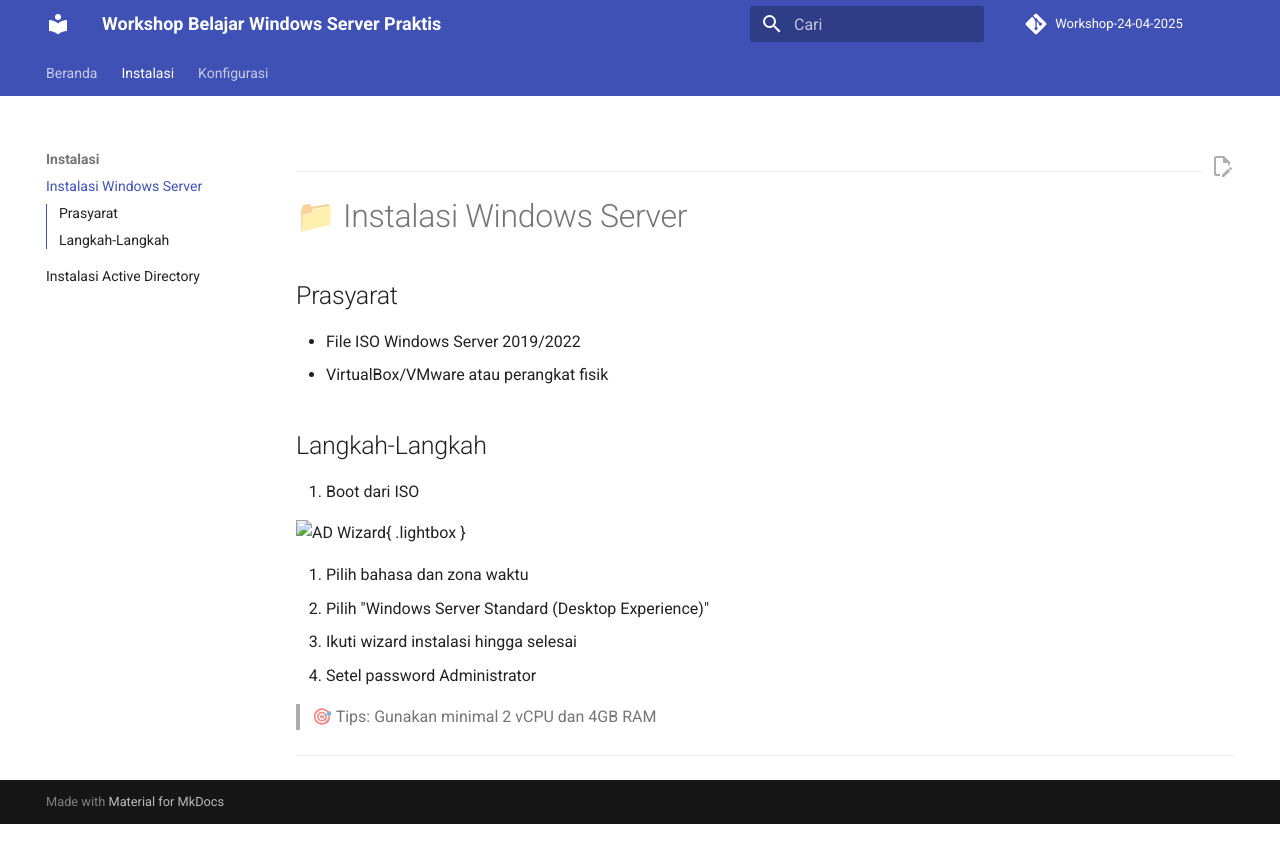
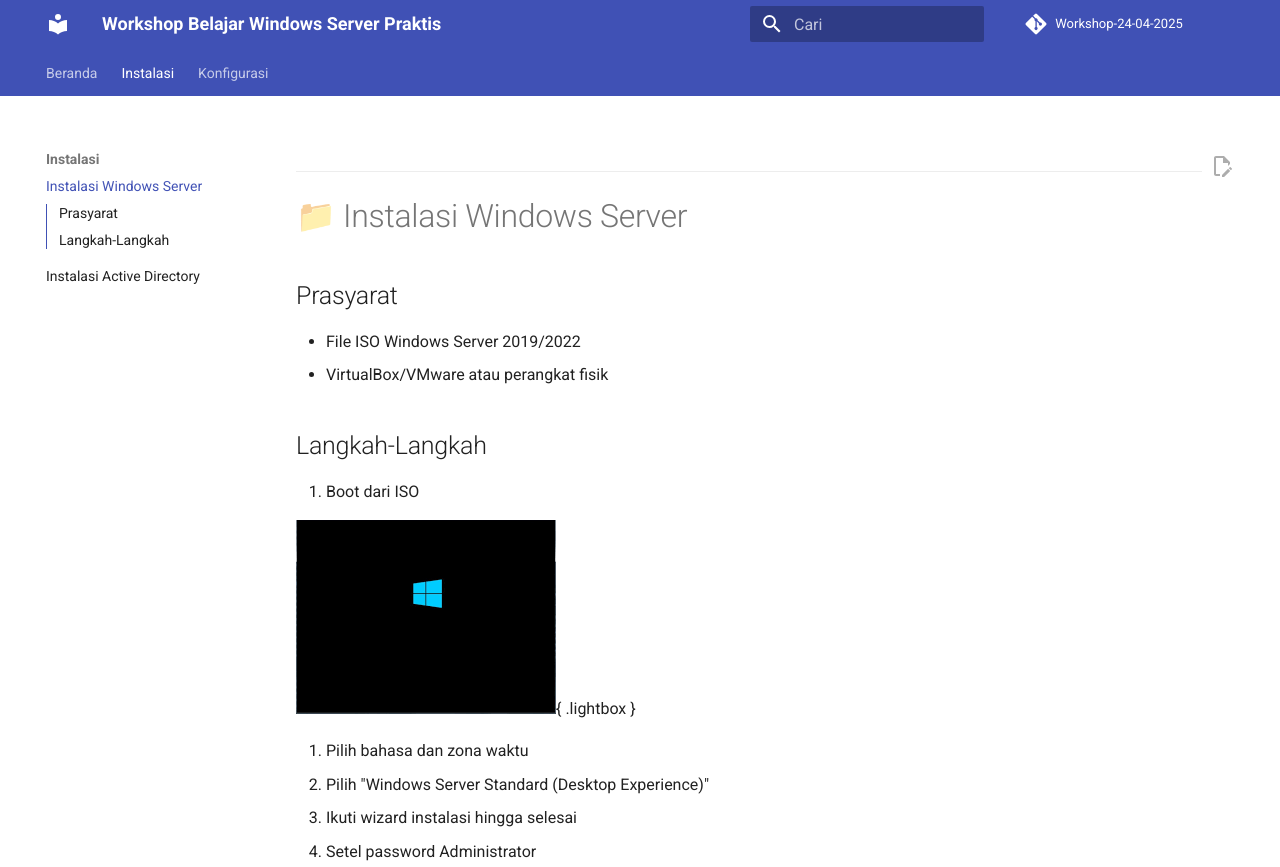
Before and after one commit to zaxrmdn/Workshop-24-04-2025, a plain HTML site: page install-windows-server/index.html in a window 1280 px wide. Shown: the top 867 px of the page. Before the commit the page ends 824 px from the top, so only its background shows below. Drawn offline with Linux system fonts and the light colour scheme; no server answers.

Commit message:
Deployed a6e316d with MkDocs version: 1.6.1

```diff
--- a/install-windows-server/index.html
+++ b/install-windows-server/index.html
@@ -630,7 +630,7 @@
 <ol>
 <li>Boot dari ISO</li>
 </ol>
-<p><img alt="AD Wizard" src="assets/images/demo.gif" />{ .lightbox }</p>
+<p><img alt="AD Wizard" src="../assets/images/install-windows01.png" />{ .lightbox }</p>
 <ol>
 <li>Pilih bahasa dan zona waktu</li>
 <li>Pilih "Windows Server Standard (Desktop Experience)"</li>
```
